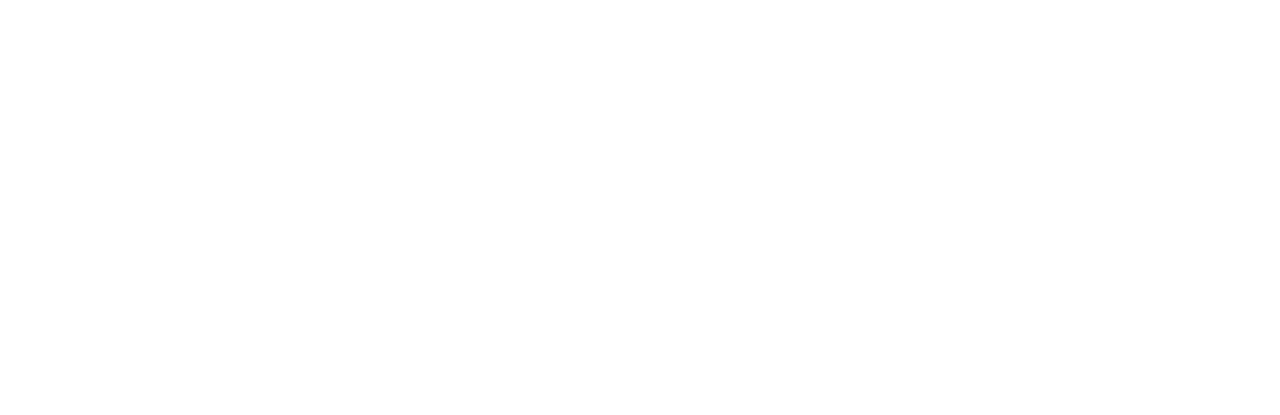
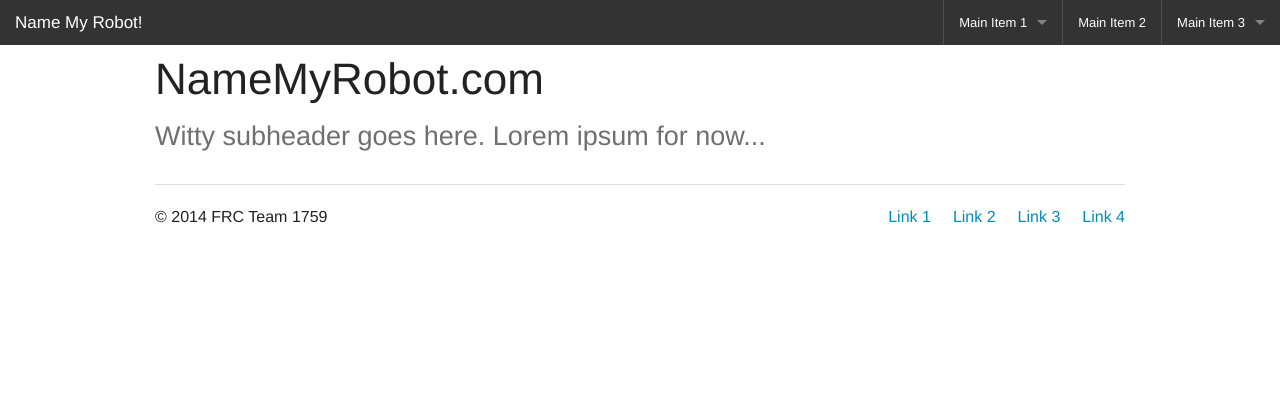
Before and after one commit to eshsrobotics/namemyrobot, a plain HTML site: page public/index.html in a window 1280 px wide. Drawn offline with Linux system fonts and the light colour scheme; a script that the page names is missing.

Commit message:
Added header to index.html

```diff
--- a/public/index.html
+++ b/public/index.html
@@ -10,12 +10,134 @@
     <!--Resources-->
     <link rel="stylesheet" href="css/normalize.css">
     <link rel="stylesheet" href="css/foundation.css">
+    <script type="text/javascript" src="js/vendor/jquery.js"></script>
 
     <!--other meta stuff-->
     <meta charset="utf-8">
     <meta http-equiv="X-UA-Compatible" content="IE=edge,chrome=1">
   </head>
   <body>
+        <!-- Navigation -->
+
+  <nav class="top-bar" data-topbar>
+    <ul class="title-area">
+      <!-- Title Area -->
+      <li class="name">
+        <h1>
+          <a href="#">
+            Name My Robot!
+          </a>
+        </h1>
+      </li>
+      <li class="toggle-topbar menu-icon"><a href="#"><span>menu</span></a></li>
+    </ul>
+
+    <section class="top-bar-section">
+      <!-- Right Nav Section -->
+      <ul class="right">
+        <li class="divider"></li>
+        <li class="has-dropdown">
+          <a href="#">Main Item 1</a>
+          <ul class="dropdown">
+            <li><label>Section Name</label></li>
+            <li class="has-dropdown">
+              <a href="#" class="">Has Dropdown, Level 1</a>
+              <ul class="dropdown">
+                <li><a href="#">Dropdown Options</a></li>
+                <li><a href="#">Dropdown Options</a></li>
+                <li><a href="#">Level 2</a></li>
+                <li><a href="#">Subdropdown Option</a></li>
+                <li><a href="#">Subdropdown Option</a></li>
+                <li><a href="#">Subdropdown Option</a></li>
+              </ul>
+            </li>
+            <li><a href="#">Dropdown Option</a></li>
+            <li><a href="#">Dropdown Option</a></li>
+            <li class="divider"></li>
+            <li><label>Section Name</label></li>
+            <li><a href="#">Dropdown Option</a></li>
+            <li><a href="#">Dropdown Option</a></li>
+            <li><a href="#">Dropdown Option</a></li>
+            <li class="divider"></li>
+            <li><a href="#">See all →</a></li>
+          </ul>
+        </li>
+        <li class="divider"></li>
+        <li><a href="#">Main Item 2</a></li>
+        <li class="divider"></li>
+        <li class="has-dropdown">
+          <a href="#">Main Item 3</a>
+          <ul class="dropdown">
+            <li><a href="#">Dropdown Option</a></li>
+            <li><a href="#">Dropdown Option</a></li>
+            <li><a href="#">Dropdown Option</a></li>
+            <li class="divider"></li>
+            <li><a href="#">See all →</a></li>
+          </ul>
+        </li>
+      </ul>
+    </section>
+  </nav>
+
+  <!-- End Top Bar -->
+
+  <div class="row">
+    <div class="large-12 columns">
+
+
+
+      <!-- Page Content -->
+
+      <div class="row">
+        <div class="large-12 columns">
+
+          <h1>NameMyRobot.com</h1>
+          <h3 class="subheader">Witty subheader goes here. Lorem ipsum for now...</h3>
+
+        </div>
+      </div>
+
+      <!-- End Content -->
+
+
+      <!-- Footer -->
+
+        <footer class="row">
+          <div class="large-12 columns"><hr>
+              <div class="row">
+
+                <div class="large-6 columns">
+                    <p>© 2014 FRC Team 1759</p>
+                </div>
+
+                <div class="large-6 small-12 columns">
+                    <ul class="inline-list right">
+                      <li><a href="#">Link 1</a></li>
+                      <li><a href="#">Link 2</a></li>
+                      <li><a href="#">Link 3</a></li>
+                      <li><a href="#">Link 4</a></li>
+                    </ul>
+                </div>
+
+              </div>
+          </div>
+        </footer>
+
+      <!-- End Footer -->
+
+    </div>
+  </div>
+
+  <script>
+  document.write('<script src=js/vendor/' +
+  ('__proto__' in {} ? 'zepto' : 'jquery') +
+  '.js><\/script>')
+  </script>
+  <script src="js/foundation.min.js"></script>
+  <script>
+    $(document).foundation();
+  </script>
+<!-- End Footer -->
 
   </body>
 </html>
```
Lines whose indentation alone changed are shown as unchanged.
